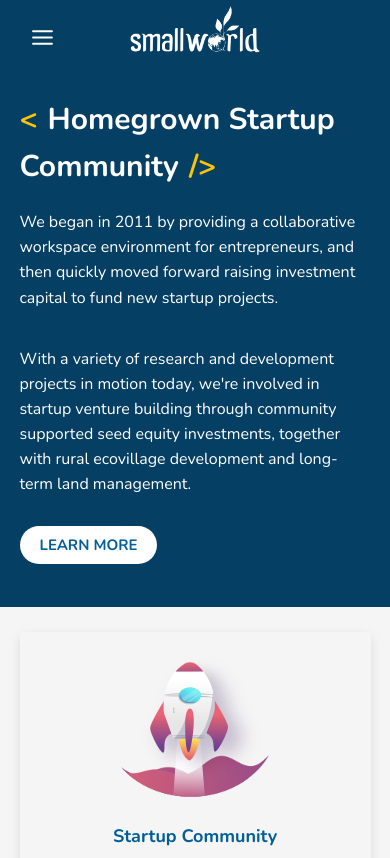
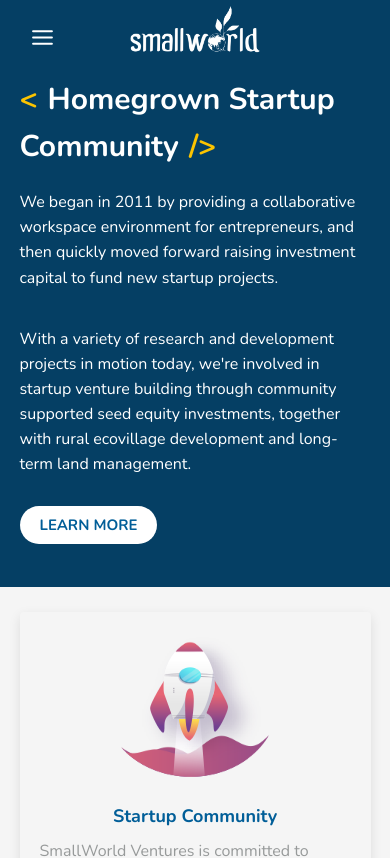
Before and after one commit to sea-viseth/smallworld-venture, a React (Create React App) app: page / in a window 390 px wide. Shown: the top 858 px of the page. Built offline with nearby package versions, Linux system fonts and the light colour scheme.

Commit message:
edit home page style

```diff
--- a/src/App.css
+++ b/src/App.css
@@ -10,6 +10,7 @@
 
 body {
   background-color: #f5f5f5;
+  overflow-x: hidden;
 }
 p,
 a {
@@ -100,9 +101,9 @@
   background-image: url(/src/asset/home-banner.png);
   background-repeat: no-repeat;
   margin-top: -170px;
-  background-position-y: -20px;
+  background-position-y: -70px;
   width: 100vw;
-  height: 100vh;
+  height: 105vh;
   margin-bottom: 50px;
 }
 .space-ship {
@@ -590,7 +591,7 @@
     margin: 0 5%;
   }
   .banner {
-    padding: 100px 5% 50px 5%;
+    padding: 80px 5% 50px 5%;
   }
   .idea-banner {
     padding: 30px 5%;
```
